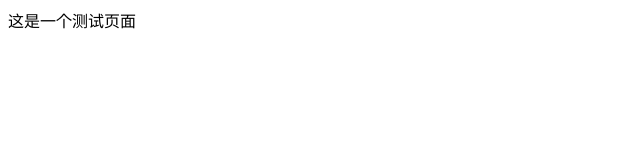
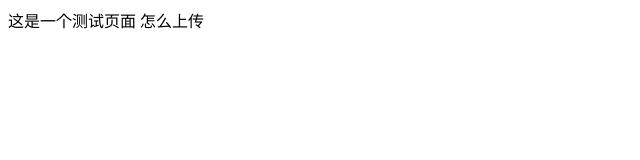
Before and after one commit to lovehime/lovehime.github.io, a plain HTML site: page index.html in a window 1280 px wide. Shown: the full height of the page, 0-640 px from the left. Drawn offline with Linux system fonts and the light colour scheme.

Commit message:
第一个修改

```diff
--- a/index.html
+++ b/index.html
@@ -6,5 +6,7 @@
 </head>
 <body>
 这是一个测试页面
+怎么上传
+<!--通用的-->
 </body>
 </html>
```
